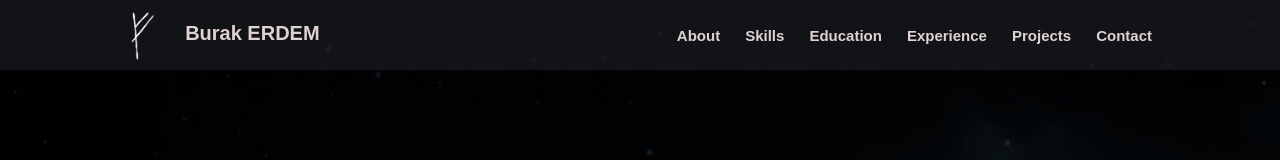
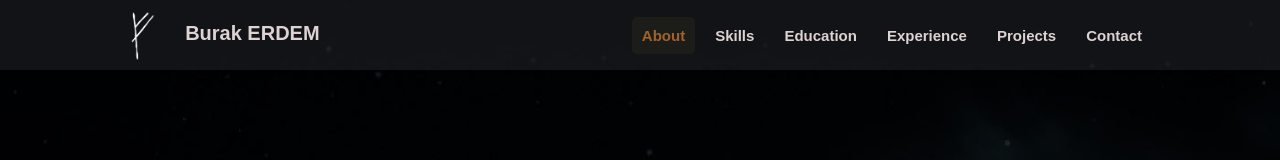
Before and after one commit to erdemburak/personalblog, a React (Create React App) app: page / in a window 1280 px wide. Shown: the top 160 px of the page. Built offline with nearby package versions, Linux system fonts and the light colour scheme.

Commit message:
Navbar için css düzenlemeleri yapıldı

```diff
--- a/src/components/navbar/Navbar.css
+++ b/src/components/navbar/Navbar.css
@@ -1,3 +1,8 @@
+.active {
+    background-color: rgba(31, 32, 26, 0.8);
+    color: #a0632e;
+}
+
 .blog-navbar {
     display: flex;
     justify-content: space-between;
@@ -13,6 +18,10 @@ ul {
     /* Madde noktalarını kaldırır */
 }
 
+ul a {
+    color: #DED2D2;
+}
+
 .no-underline {
     text-decoration: none;
     color: inherit;
@@ -20,7 +29,27 @@ ul {
 
 .navbar-links {
     display: flex;
-    gap: 25px;
-    justify-content: space-between;
+    gap: 10px;
     align-items: center;
 }
+
+.navbar-button {
+    border: none;
+    border-radius: 5px;
+    padding: 10px;
+    cursor: pointer;
+    transition: background-color 0.3s ease;
+}
+
+.navbar-button:hover {
+    background-color: rgba(31, 32, 26, 0.5);
+    color: #fff;
+}
+
+.navbar-button:active {
+    transform: scale(0.95);
+}
+
+.navbar-button:focus {
+    outline: none;
+}
--- a/src/components/navbar/Navbar.jsx
+++ b/src/components/navbar/Navbar.jsx
@@ -1,9 +1,10 @@
 import React from 'react'
 import thiefpng from '../images/thief.png'
 import './Navbar.css';
-import { Link } from 'react-router-dom';
+import { Link, NavLink } from 'react-router-dom';
 
 function Navbar() {
+
     return (<>
         <div style={{ display: 'flex', justifyContent: 'center', backgroundColor: 'rgba(27, 28, 32, 0.7)', height: '70px' }}>
             <div className='blog-navbar' style={{ display: 'flex', alignItems: 'center', width: '90%' }}>
@@ -14,18 +15,18 @@ function Navbar() {
                     </Link>
 
                 </div>
-                <div>
-                    <ul className='navbar-links'>
-                        <li><Link to="/" className='no-underline'>About</Link></li>
-                        <li><Link to="/skills" className='no-underline'>Skills</Link></li>
-                        <li><Link to="/education" className='no-underline'>Education</Link></li>
-                        <li><Link to="/experience" className='no-underline'>Experience</Link></li>
-                        <li><Link to="/projects" className='no-underline'>Projects</Link></li>
-                        <li><Link to="/contact" className='no-underline'>Contact</Link></li>
+                <div >
+                    <ul className='navbar-links' >
+                        <li><NavLink to="/" className='navbar-button'>About</NavLink></li>
+                        <li><NavLink to="/skills" className='navbar-button'>Skills</NavLink></li>
+                        <li><NavLink to="/education" className='navbar-button'>Education</NavLink></li>
+                        <li><NavLink to="/experience" className='navbar-button'>Experience</NavLink></li>
+                        <li><NavLink to="/projects" className='navbar-button'>Projects</NavLink></li>
+                        <li><NavLink to="/contact" className='navbar-button'>Contact</NavLink></li>
                     </ul>
                 </div>
             </div>
-        </div>
+        </div >
     </>)
 }
 
```
